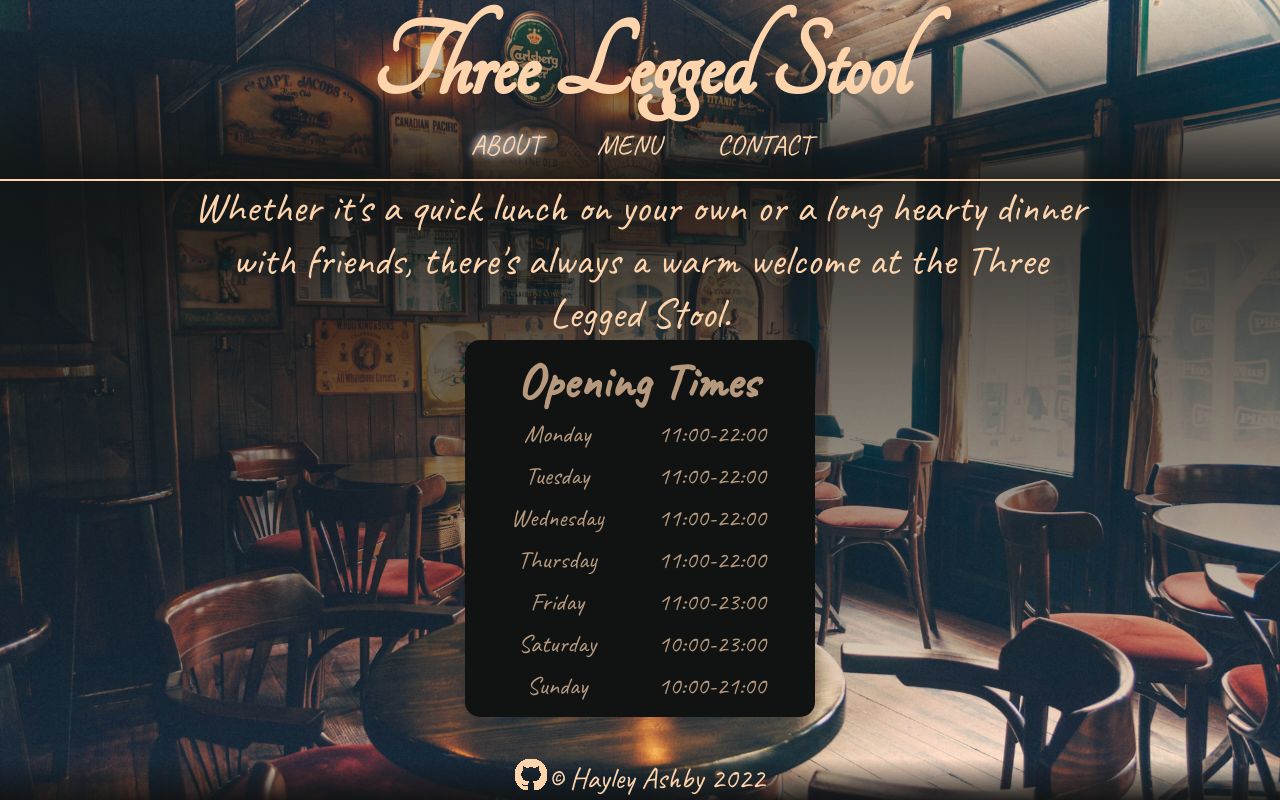
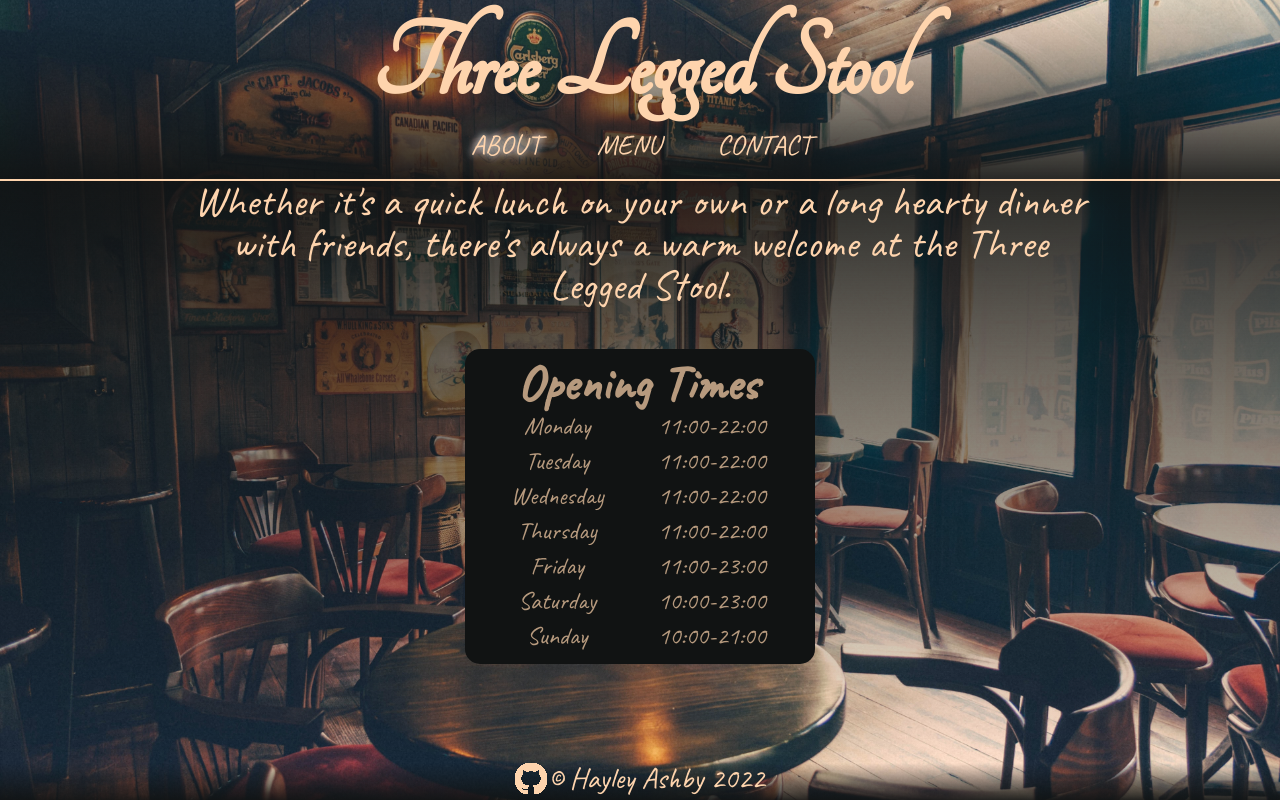
Before and after one commit to hayleyashby7/Restaurant, a website built with webpack: page dist/index.html in a window 1280 px wide. Built offline with Linux system fonts and the light colour scheme.

Commit message:
Reset brower CSS and adjusted styling to compensate.

```diff
--- a/src/about/about.css
+++ b/src/about/about.css
@@ -3,6 +3,7 @@
 	display: flex;
 	flex-flow: column nowrap;
 	align-items: center;
+	gap: 1em;
 }
 
 @media only screen and (min-width: 601px) {
--- a/src/index.js
+++ b/src/index.js
@@ -1,3 +1,4 @@
+import './reset.css';
 import './style.css';
 import './about/about.css';
 import './menu/menu.css';
--- /dev/null
+++ b/src/reset.css
@@ -0,0 +1,124 @@
+html,
+body,
+div,
+span,
+applet,
+object,
+iframe,
+h1,
+h2,
+h3,
+h4,
+h5,
+h6,
+p,
+blockquote,
+pre,
+a,
+abbr,
+acronym,
+address,
+big,
+cite,
+code,
+del,
+dfn,
+em,
+img,
+ins,
+kbd,
+q,
+s,
+samp,
+small,
+strike,
+strong,
+sub,
+sup,
+tt,
+var,
+b,
+u,
+i,
+center,
+dl,
+dt,
+dd,
+ol,
+ul,
+li,
+fieldset,
+form,
+label,
+legend,
+table,
+caption,
+tbody,
+tfoot,
+thead,
+tr,
+th,
+td,
+article,
+aside,
+canvas,
+details,
+embed,
+figure,
+figcaption,
+footer,
+header,
+hgroup,
+menu,
+nav,
+output,
+ruby,
+section,
+summary,
+time,
+mark,
+audio,
+video {
+	margin: 0;
+	padding: 0;
+	border: 0;
+	font-size: 100%;
+	font: inherit;
+	vertical-align: baseline;
+}
+/* HTML5 display-role reset for older browsers */
+article,
+aside,
+details,
+figcaption,
+figure,
+footer,
+header,
+hgroup,
+menu,
+nav,
+section {
+	display: block;
+}
+body {
+	line-height: 1;
+}
+ol,
+ul {
+	list-style: none;
+}
+blockquote,
+q {
+	quotes: none;
+}
+blockquote:before,
+blockquote:after,
+q:before,
+q:after {
+	content: '';
+	content: none;
+}
+table {
+	border-collapse: collapse;
+	border-spacing: 0;
+}
--- a/src/style.css
+++ b/src/style.css
@@ -5,11 +5,17 @@
 }
 
 html {
-	background-image: url("./bg-bar.jpg");
+	background-image: url('./bg-bar.jpg');
 	background-size: cover;
 	background-position: center;
 	background-repeat: no-repeat;
 	background-attachment: fixed;
+}
+
+h1 {
+	font-weight: bold;
+	font-size: 2em;
+	display: block;
 }
 
 #content {
@@ -19,12 +25,13 @@ html {
 	flex-flow: column nowrap;
 	justify-content: space-around;
 	color: #ddbea9;
+	font-size: 100%;
 }
 
 .header-container {
 	color: #fed4ad;
 	background-image: linear-gradient(rgba(17, 19, 19, 0), rgba(17, 19, 19, 0.9));
-	font-family: "Tangerine", cursive;
+	font-family: 'Tangerine', cursive;
 	padding: 10px;
 	display: flex;
 	flex-flow: column nowrap;
@@ -57,7 +64,7 @@ html {
 .content-container {
 	background-image: linear-gradient(rgba(17, 19, 19, 0.9), rgba(17, 19, 19, 0));
 	border-top: 2px solid #fed4ad;
-	font-family: "Caveat", cursive;
+	font-family: 'Caveat', cursive;
 	flex: 2;
 	text-align: center;
 	padding: 0 15%;
@@ -65,7 +72,7 @@ html {
 
 .footer-container {
 	color: #fed4ad;
-	font-family: "Caveat", cursive;
+	font-family: 'Caveat', cursive;
 	font-size: 30px;
 	display: flex;
 	flex-flow: row nowrap;
@@ -86,7 +93,7 @@ html {
 	text-decoration: none;
 	text-transform: uppercase;
 	width: 100%;
-	font-family: "Caveat", cursive;
+	font-family: 'Caveat', cursive;
 	letter-spacing: 0;
 	padding: 0 1em;
 }
@@ -105,7 +112,7 @@ html {
 	backface-visibility: hidden;
 	border: 1px solid rgba(254, 212, 173, 0);
 	bottom: 0px;
-	content: " ";
+	content: ' ';
 	display: block;
 	margin: 0 auto;
 	position: relative;
```
Also changed, not shown: dist/main.js.
